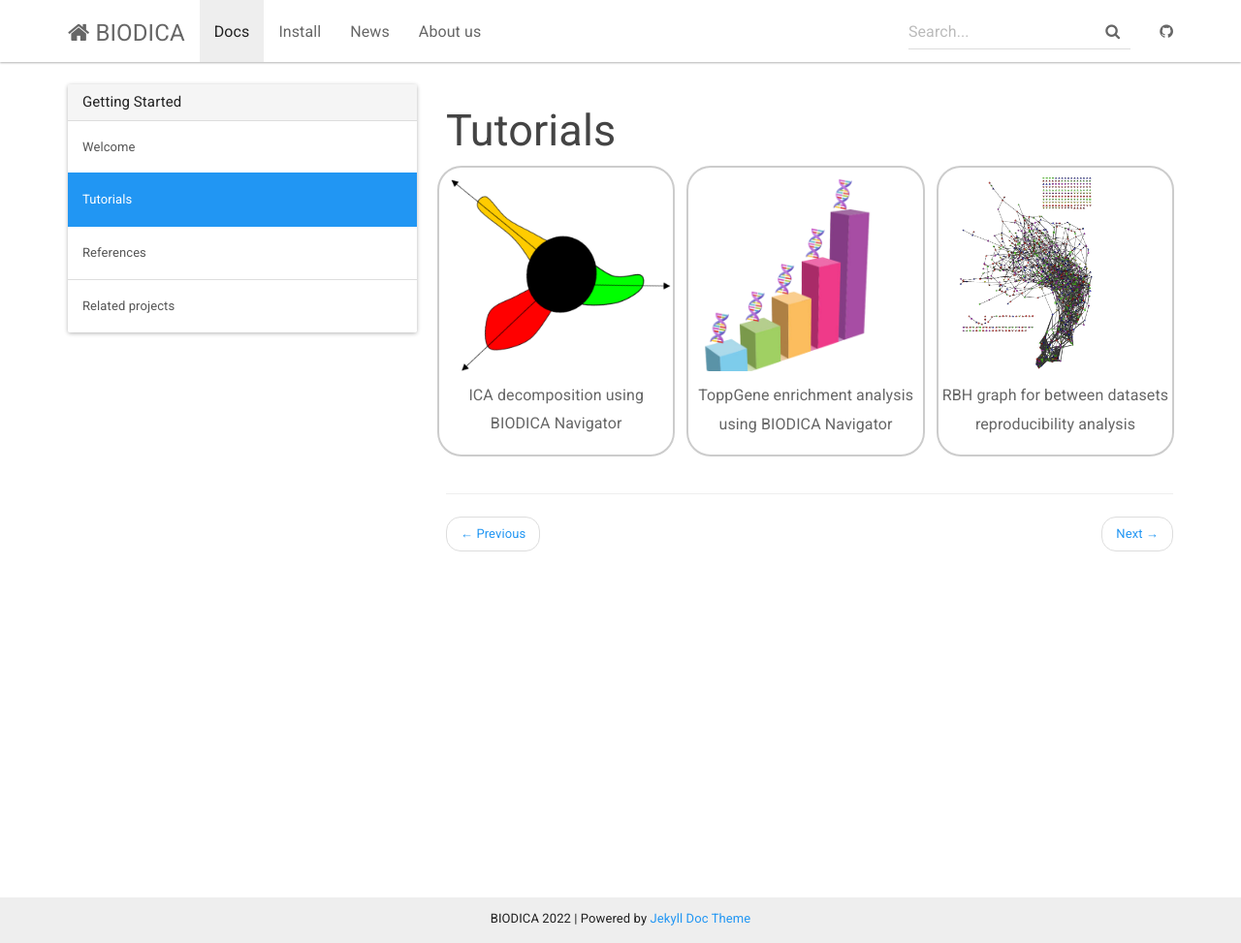
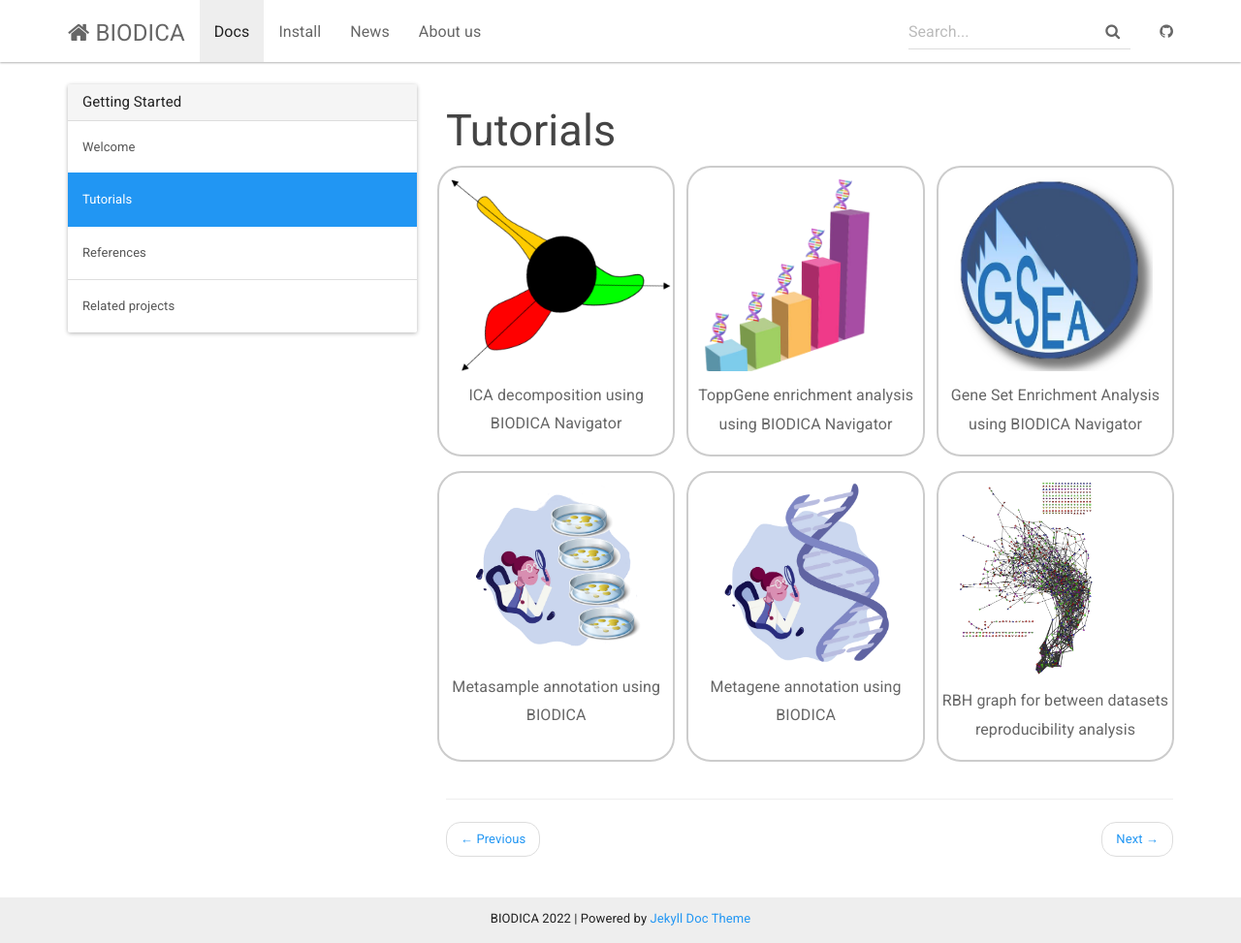
Before and after one commit to sysbio-curie/biodica-environment, a Jekyll site: the page built from _docs/tutorials.html, in a window 1280 px wide and 973 px high. Shown: the whole window at 97% size. Built offline with Jekyll 4.4.1, drawn with Linux system fonts in a browser that asks for light colours.

Commit message:
Update  and add tutorials

```diff
--- a/_docs/tutorials.html
+++ b/_docs/tutorials.html
@@ -70,6 +70,42 @@
   <div class="responsive">
     <div class="gallery">
       <div class="image">
+        <a href="{{ "/docs/tutorials/tuto_gsea/" | relative_url }}">
+        <img src="../../assets/img/gsea_icon.png" class="img-responsive" alt="Cerulean"></a>
+      </div>
+      <div class="desc">
+        Gene Set Enrichment Analysis using BIODICA Navigator
+      </div>
+    </div>
+  </div>
+
+  <div class="responsive">
+    <div class="gallery">
+      <div class="image">
+        <a href="{{ "/docs/tutorials/tuto_metasample/" | relative_url }}">
+        <img src="../../assets/img/metasample_icon.png" class="img-responsive" alt="Cerulean"></a>
+      </div>
+      <div class="desc">
+        Metasample annotation using BIODICA
+      </div>
+    </div>
+  </div>
+
+  <div class="responsive">
+    <div class="gallery">
+      <div class="image">
+        <a href="{{ "/docs/tutorials/tuto_metagene/" | relative_url }}">
+        <img src="../../assets/img/metagene_icon.png" class="img-responsive" alt="Cerulean"></a>
+      </div>
+      <div class="desc">
+        Metagene annotation using BIODICA
+      </div>
+    </div>
+  </div>
+
+  <div class="responsive">
+    <div class="gallery">
+      <div class="image">
         <a href="{{ "/docs/tutorials/tuto_rbh/" | relative_url }}">
         <img src="../../assets/img/tuto_rbh_3.png" class="img-responsive" alt="Cerulean"></a>
       </div>
```
Also changed, not shown: _docs/tutorials/tuto_gsea.md (added, +67 -0 lines), _docs/tutorials/tuto_metagene.md (added, +80 -0 lines), _docs/tutorials/tuto_metasample.md (added, +102 -0 lines), _docs/tutorials/tuto_sica.md (+5 -5 lines), _docs/tutorials/tuto_toppgene.md (+13 -11 lines), assets/img/tuto_metasample_1.png (added).
